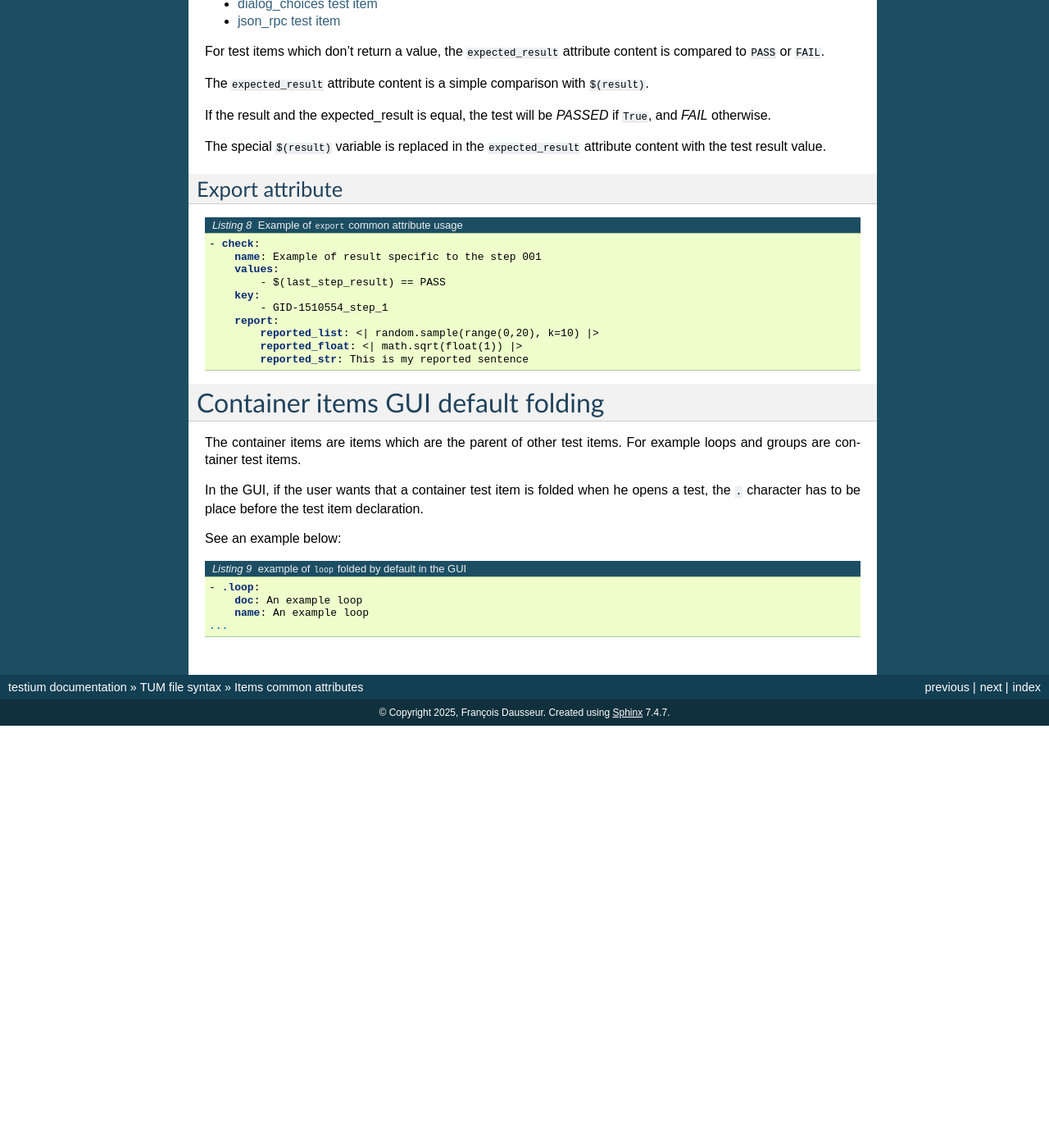
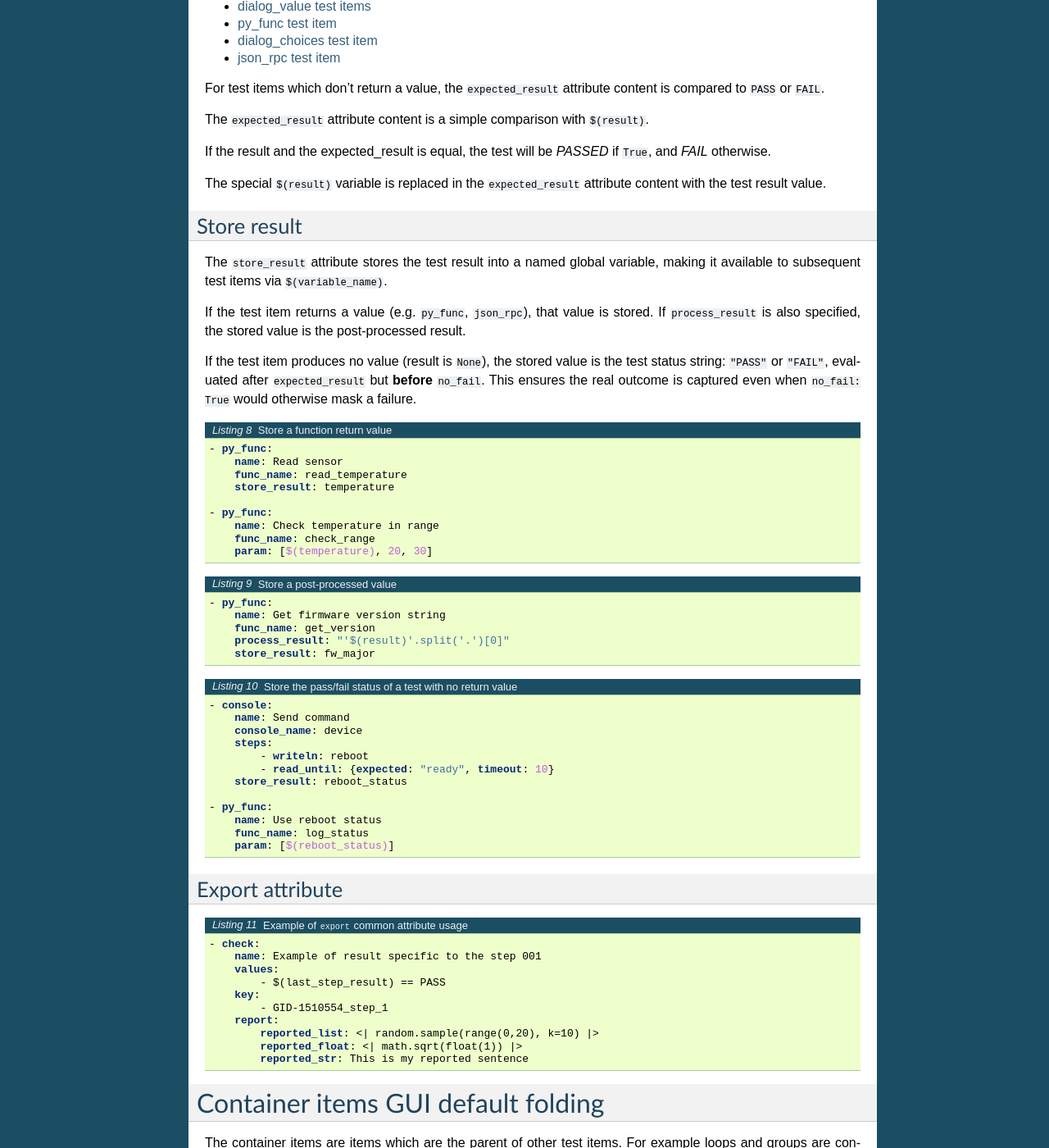
Before and after one commit to testium-HIL/testium, a Sphinx documentation site: the page built from doc/manual/sphinx/source/test_items/items_common_attributes.rst, in a window 1280 px wide and 1400 px high, scrolled down 2320 px. Shown: the whole window at 82% size. Built offline with Sphinx 7.4.7, drawn with Linux system fonts in a browser that asks for light colours; before the commit the page ends 3205 px from its top, so only the background shows below that; some of the changed text lies outside the part shown.

Commit message:
Add store_result common attribute to test items
Allows any test item to store its result (or PASS/FAIL status when result
is None) into a named global variable, available to subsequent items via
$(variable_name). store_result runs after expected_result but before
no_fail so the real outcome is always captured.

Co-Authored-By: Claude Sonnet 4.6 <noreply@anthropic.com>

```diff
--- a/doc/manual/sphinx/source/test_items/items_common_attributes.rst
+++ b/doc/manual/sphinx/source/test_items/items_common_attributes.rst
@@ -85,6 +85,10 @@ if not provided is given in the table as well.
     +-----------------------+-------------------+-------------------------------------------------------+
     | ``expected_result``   | /                 | Expected result value or string.                      |
     |                       |                   | see :ref:`Expected result<sec_expected_result>`       |
+    |                       |                   | for details.                                          |
+    +-----------------------+-------------------+-------------------------------------------------------+
+    | ``store_result``      | /                 | Store the test result in a global variable.           |
+    |                       |                   | see :ref:`Store result<sec_store_result>`             |
     |                       |                   | for details.                                          |
     +-----------------------+-------------------+-------------------------------------------------------+
 
@@ -183,6 +187,61 @@ If the result and the expected_result is equal, the test will be *PASSED* if ``T
 The special ``$(result)`` variable is replaced in the ``expected_result`` attribute content with the test result value.
 
 
+.. _sec_store_result:
+
+Store result
+-----------------------------------------------
+
+The ``store_result`` attribute stores the test result into a named global variable,
+making it available to subsequent test items via ``$(variable_name)``.
+
+If the test item returns a value (e.g. ``py_func``, ``json_rpc``), that value is stored.
+If ``process_result`` is also specified, the stored value is the post-processed result.
+
+If the test item produces no value (result is ``None``), the stored value is the
+test status string: ``"PASS"`` or ``"FAIL"``, evaluated after ``expected_result``
+but **before** ``no_fail``. This ensures the real outcome is captured even when
+``no_fail: True`` would otherwise mask a failure.
+
+.. code-block:: yaml
+    :caption: Store a function return value
+
+    - py_func:
+        name: Read sensor
+        func_name: read_temperature
+        store_result: temperature
+
+    - py_func:
+        name: Check temperature in range
+        func_name: check_range
+        param: [$(temperature), 20, 30]
+
+.. code-block:: yaml
+    :caption: Store a post-processed value
+
+    - py_func:
+        name: Get firmware version string
+        func_name: get_version
+        process_result: "'$(result)'.split('.')[0]"
+        store_result: fw_major
+
+.. code-block:: yaml
+    :caption: Store the pass/fail status of a test with no return value
+
+    - console:
+        name: Send command
+        console_name: device
+        steps:
+            - writeln: reboot
+            - read_until: {expected: "ready", timeout: 10}
+        store_result: reboot_status
+
+    - py_func:
+        name: Use reboot status
+        func_name: log_status
+        param: [$(reboot_status)]
+
+
 Export attribute
 -----------------------------------------------
 
```
Also changed, not shown: 2 other files.
